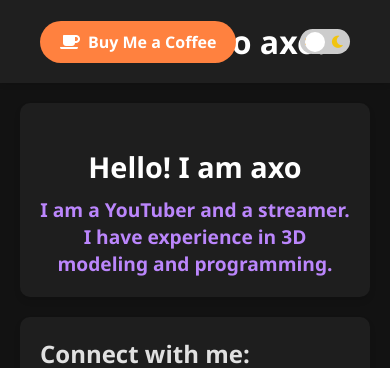
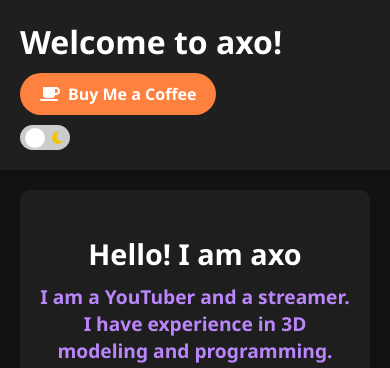
Before and after one commit to axobottled/axo-website, a plain HTML site: page index.html in a window 390 px wide. Shown: the top 368 px of the page. Drawn offline with Linux system fonts and the light colour scheme.

Commit message:
Update styles.css

```diff
--- a/styles.css
+++ b/styles.css
@@ -51,10 +51,11 @@ header {
 .header-content {
     display: flex;
     align-items: center;
-    justify-content: center;
+    justify-content: space-between; /* Changed to space-between */
     position: relative;
     max-width: 1200px;
     margin: 0 auto;
+    flex-wrap: wrap; /* Allow wrapping on smaller screens */
 }
 
 .header-heading {
@@ -77,8 +78,7 @@ header {
     display: flex;
     align-items: center;
     transition: background-color 0.3s;
-    position: absolute;
-    left: 20px; /* Positioned on the right */
+    margin-top: 10px; /* Add some space above on smaller screens */
 }
 
 .coffee-button:hover {
@@ -90,8 +90,8 @@ header {
 }
 
 .theme-switcher {
-    position: absolute;
-    right: 20px;
+    position: relative; /* Changed from absolute to relative */
+    margin-top: 10px; /* Add space above */
 }
 
 .theme-switcher input {
@@ -287,3 +287,15 @@ footer {
     text-align: center;
     box-shadow: 0 -2px 5px rgba(0, 0, 0, 0.1);
 }
+
+/* Media Queries for Mobile Responsiveness */
+@media (max-width: 600px) {
+    .header-content {
+        flex-direction: column; /* Stack header items vertically */
+        align-items: flex-start; /* Align items to the start */
+    }
+
+    .coffee-button {
+        margin-top: 10px; /* Ensure spacing between items */
+    }
+}
```
